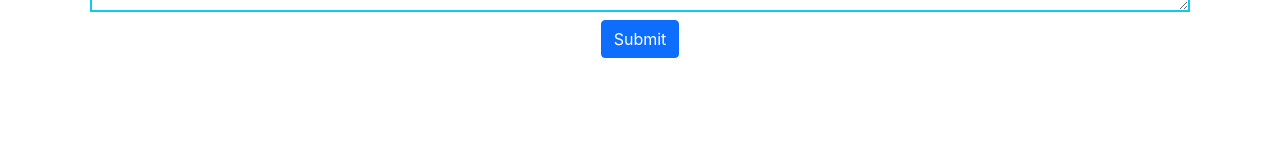
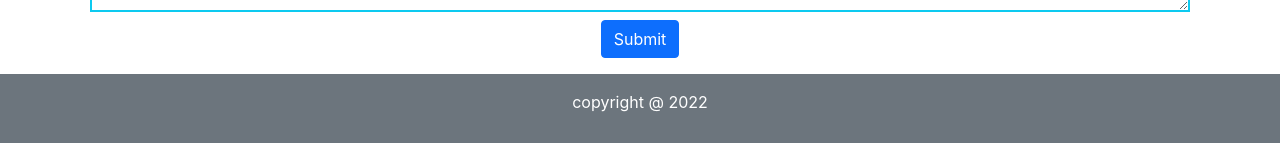
Before and after one commit to Rishat05/laptop-warehouse, a React (Create React App) app: page / in a window 1280 px wide. Shown: the part 1183-1326 px from the top of the page. Before the commit the page ends 1257 px from the top, so only its background shows below. Built offline with nearby package versions, Linux system fonts and the light colour scheme.

Commit message:
footer done

```diff
--- a/src/App.js
+++ b/src/App.js
@@ -2,6 +2,7 @@ import logo from './logo.svg';
 import './App.css';
 import { Route, Routes } from 'react-router-dom';
 import Home from './component/pages/Home/Home';
+import Footer from './component/Shared/Footer/Footer';
 
 function App() {
   return (
@@ -9,6 +10,7 @@ function App() {
       <Routes>
         <Route path='/' element={<Home></Home>}></Route>
       </Routes>
+      <Footer></Footer>
     </div>
   );
 }
--- a/src/component/Shared/Footer/Footer.js
+++ b/src/component/Shared/Footer/Footer.js
@@ -0,0 +1,11 @@
+import React from 'react';
+
+const Footer = () => {
+    return (
+        <div className='p-3 text-center bg-secondary text-white'>
+            <p>copyright @ 2022</p>
+        </div>
+    );
+};
+
+export default Footer;
```
